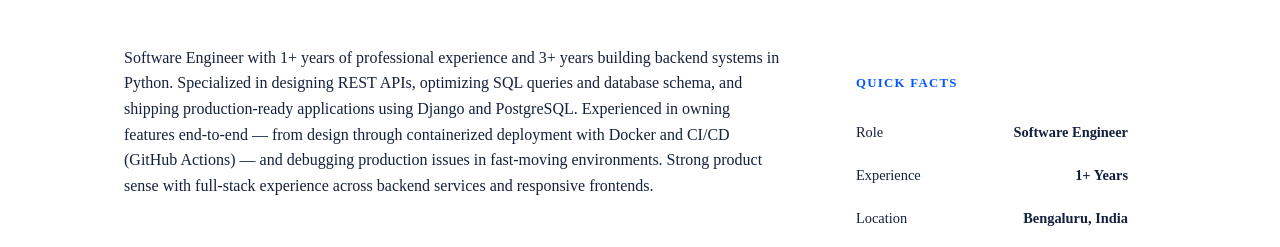
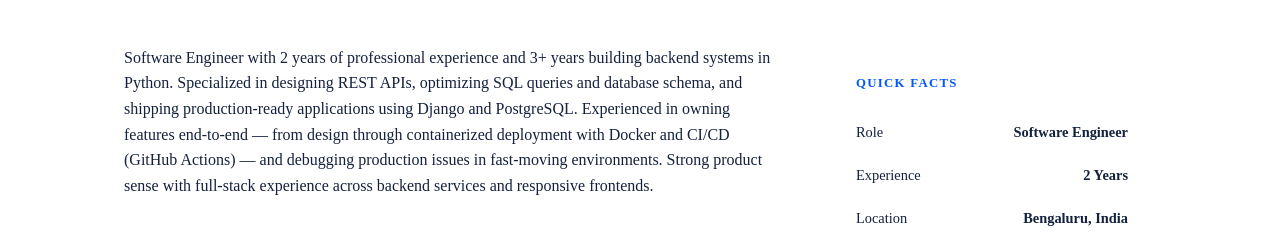
Before and after one commit to Abhi3468/Portfolio, a plain HTML site: page index.html in a window 1280 px wide. Shown: the part 697-944 px from the top of the page. Drawn offline with Linux system fonts and the light colour scheme.

Commit message:
update index page

```diff
--- a/index.html
+++ b/index.html
@@ -111,7 +111,7 @@
             <p class="section-sub">Backend systems, REST APIs, and production-ready delivery.</p>
             <div class="about-grid">
                 <div class="reveal">
-                    <p>Software Engineer with 1+ years of professional experience and 3+ years building backend systems
+                    <p>Software Engineer with 2 years of professional experience and 3+ years building backend systems
                         in Python. Specialized in designing REST APIs, optimizing SQL queries and database schema, and
                         shipping production-ready applications using Django and PostgreSQL. Experienced in owning
                         features end-to-end — from design through containerized deployment with Docker and CI/CD (GitHub
@@ -121,7 +121,7 @@
                 <aside class="facts reveal">
                     <h4>Quick Facts</h4>
                     <div><span>Role</span><span>Software Engineer</span></div>
-                    <div><span>Experience</span><span>1+ Years</span></div>
+                    <div><span>Experience</span><span>2 Years</span></div>
                     <div><span>Location</span><span>Bengaluru, India</span></div>
                     <div><span>Core Stack</span><span>Python · Django · PostgreSQL</span></div>
                     <div><span>Education</span><span>BE, ECE (VTU)</span></div>
```
